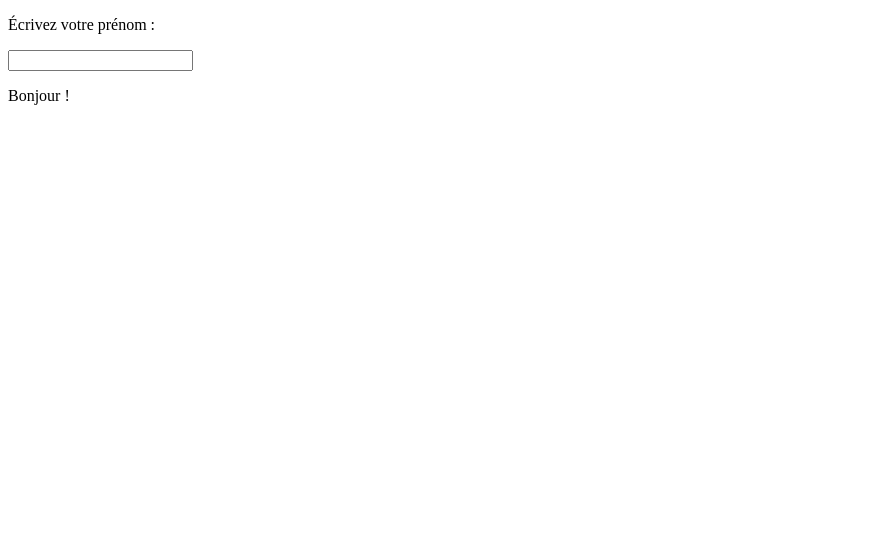
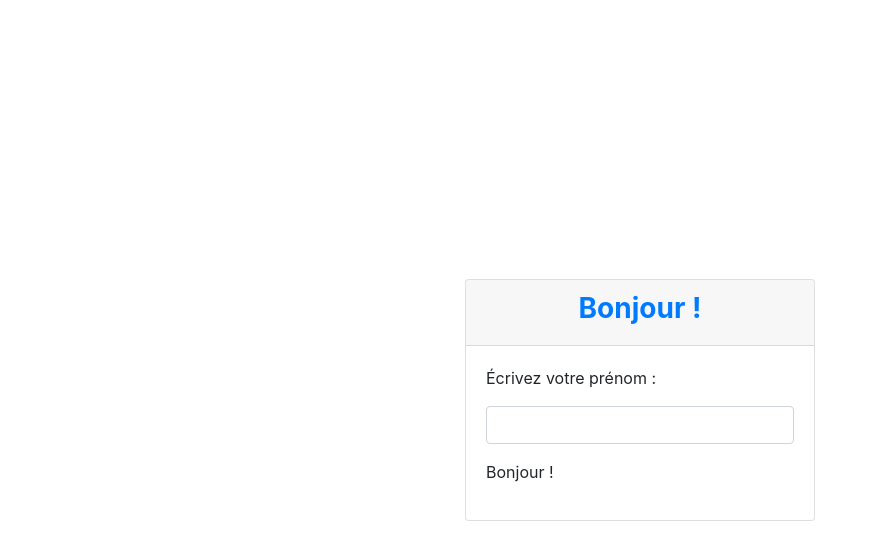
Before and after one commit to SolangeHarmoniePICARD/exerciceJS-texte_a_trou, a plain HTML site: page index.html in a window 1280 px wide. Shown: the whole page, without its empty margins (0-870 px from the left). Drawn offline with nearby package versions, Linux system fonts and the light colour scheme.

Commit message:
Uniformisation de l'interface...

```diff
--- a/index.html
+++ b/index.html
@@ -1,18 +1,39 @@
-<!doctype html>
-<html lang="fr">
-<head>
+<!DOCTYPE html>
+<html lang="fr" dir="ltr">
+
+  <head>
     <meta charset="utf-8">
-    <title>Titre de la page</title>
+    <title>Bonjour !</title>
+    <meta name="author" lang="fr" content="Solange Harmonie PICARD">
+    <meta name="viewport" content="width=device-width, initial-scale=1.0, minimum-scale=1.0, maximum-scale=1.0, user-scalable=no">
+    <link rel="icon" type="image/png" href="stopwatch.png">
+    <link rel="stylesheet" href="https://stackpath.bootstrapcdn.com/bootstrap/4.3.1/css/bootstrap.min.css" integrity="sha384-ggOyR0iXCbMQv3Xipma34MD+dH/1fQ784/j6cY/iJTQUOhcWr7x9JvoRxT2MZw1T" crossorigin="anonymous">
+  </head>
+
+  <body>
+    <div class="container min-vh-100 d-flex flex-column align-content-center">
+     <div class="row flex-grow-1 d-flex justify-content-center align-items-center">
+       <div class="col-12 col-md-4">
+         <div class="card center-block">
+           <div class="card-header">
+             <h3 class="text-center text-primary font-weight-bold">Bonjour !</h3>
+           </div>
+           <div class="card-body">
+              <p class="card-text text-justify">
+                Écrivez votre prénom :
+              </p>
+             <div class="form-group">
+              <form>
+                <input class="form-control mb-2" type="text" id="name">
+              </form>
+                <p class="mt-3">Bonjour <span class="text-success"></span> !</p>
+            </div>
+          </div>
+        </div>
+      </div>
+    </div>
+  </div>
     <script src="https://ajax.googleapis.com/ajax/libs/jquery/3.3.1/jquery.min.js"></script>
     <script src="script.js"></script>
-</head>
-<body>
-  <p>Écrivez votre prénom : </p>
-  <p>
-    <input type="text" id="nom">
-  </p>
-  <p>
-Bonjour <span></span> !
-  </p>
-</body>
+  </body>
 </html>
--- a/script.js
+++ b/script.js
@@ -1,9 +1,6 @@
 $(document).ready(function(){
-
-    $("#nom").keyup(function(){
-
-        var add = $("#nom").val();
-        $("span").html(add);
-
-    });
+  $("#name").keyup(function(){
+    var add = $("#name").val();
+    $("span").html(add);
+  });
 });
```
Also changed, not shown: name.png (added).
